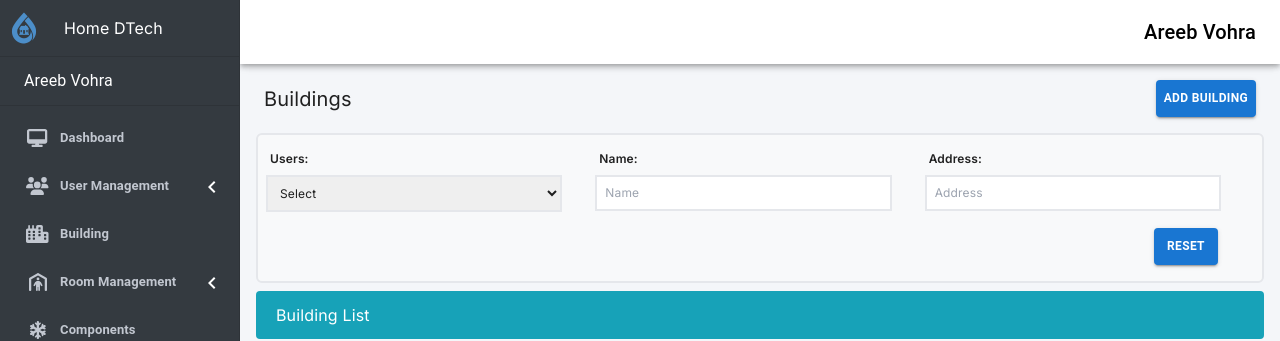
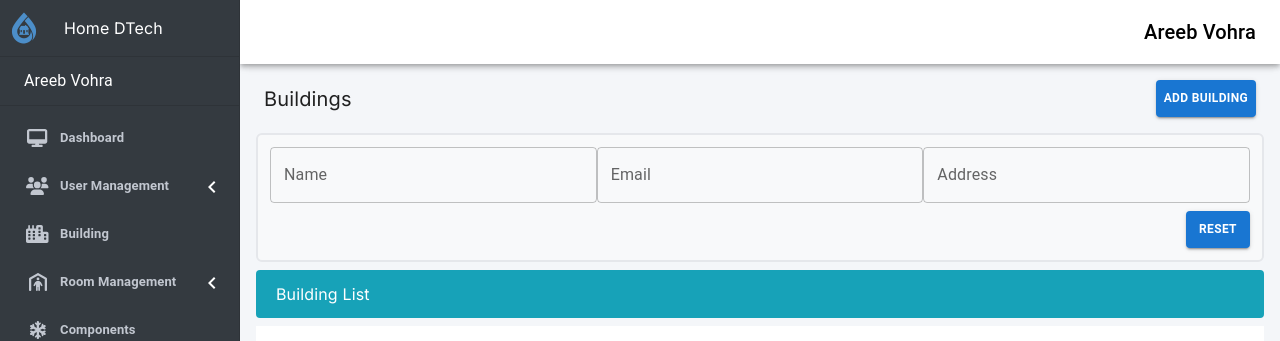
Before and after one commit to Saadgithubit/Home-DTech, a Next.js app: page /building in a window 1280 px wide. Shown: the top 341 px of the page. Built offline with nearby package versions, Linux system fonts and the light colour scheme.

Commit message:
filter section redesign

```diff
--- a/src/components/filtersection/index.tsx
+++ b/src/components/filtersection/index.tsx
@@ -1,25 +1,21 @@
+import { Box, TextField } from "@mui/material";
 import ButtonComponent from "../button";
 
 export default function FilterSection() {
     return (
-        <div className="flex justify-between bg-[#F8F9FA] rounded-md pt-4 px-2 my-2 border-2 flex-wrap">
-            <span className="inline-flex flex-col space-y-2 w-1/3">
-                <p className="text-xs font-semibold ml-1">Users:</p>
-                <select className="border-2 text-xs w-[90%] p-2">
-                    <option>Select</option>
-                </select>
-            </span>
-            <span className="inline-flex flex-col space-y-2 w-1/3">
-                <p className="text-xs font-semibold ml-1">Name:</p>
-                <input placeholder="Name" className="border-2 text-xs w-[90%] p-2" />
-            </span>
-            <span className="inline-flex flex-col space-y-2 w-1/3">
-                <p className="text-xs font-semibold ml-1">Address:</p>
-                <input placeholder="Address" className="border-2 text-xs w-[90%] p-2" />
-            </span>
-            <span className="w-full justify-end inline-flex pr-9 p-2 my-2 space-x-2">
+        <div className="flex flex-col bg-[#F8F9FA] rounded-md p-3 my-2 border-2">
+            <Box
+                component="form"
+                sx={{ '& > :not(style)': { mb: 1, width: '100%' }, display: 'flex', flexDirection: 'row' }}
+                noValidate autoComplete="off"
+            >
+                <TextField fullWidth label="Name" id="name-input" variant="outlined" color="primary" />
+                <TextField fullWidth label="Email" id="email-input" variant="outlined" className="mx-3" />
+                <TextField fullWidth label="Address" id="address-input" variant="outlined" />
+            </Box>
+            <div className="w-full justify-end inline-flex">
                 <ButtonComponent title={'Reset'} />
-            </span>
+            </div>
         </div>
     )
 }
```
